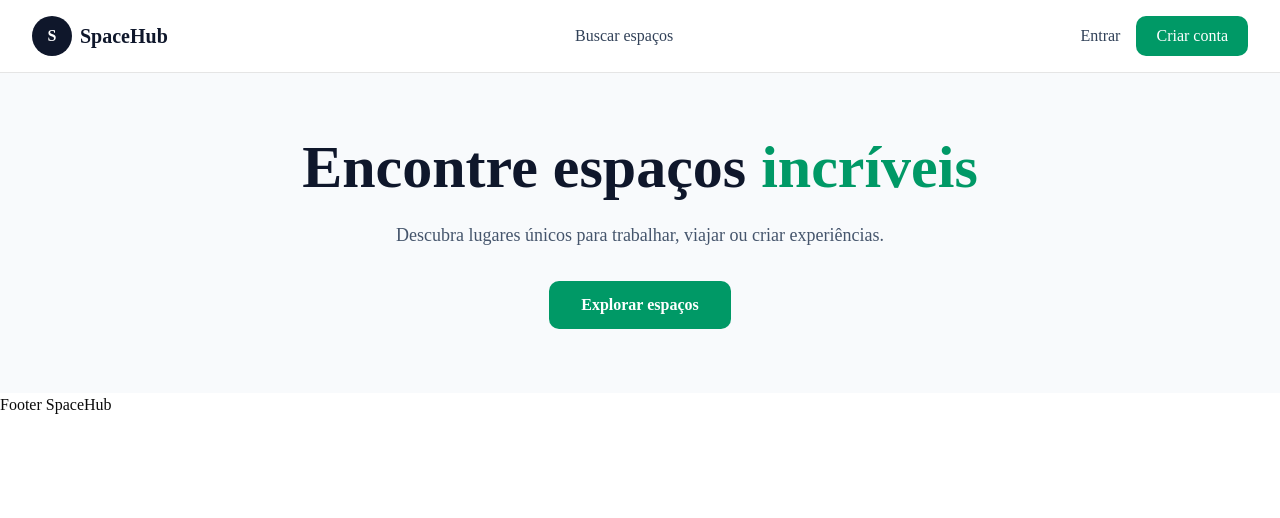
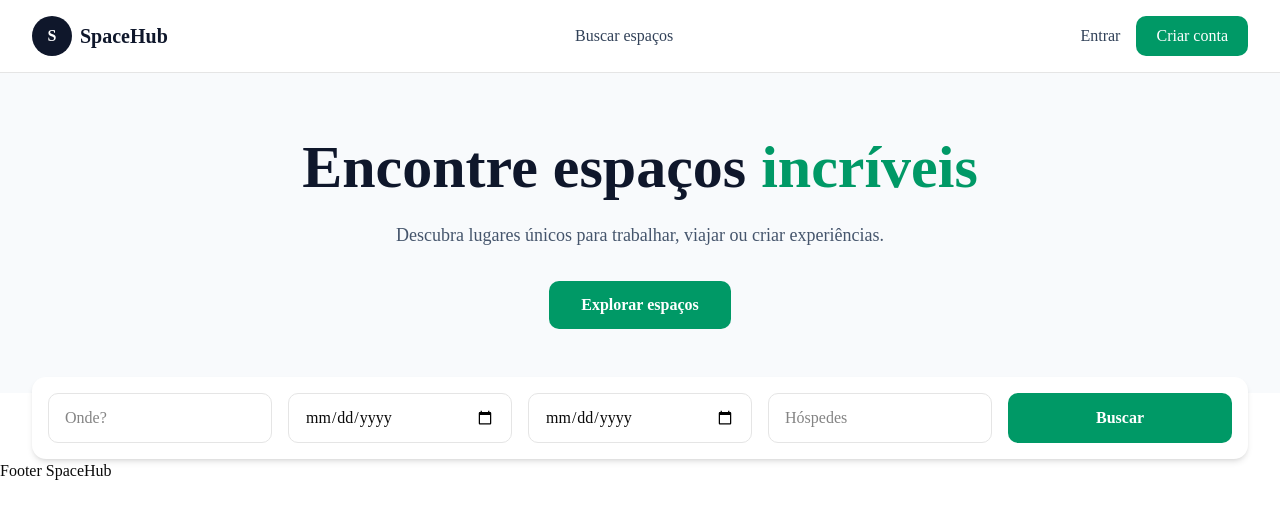
Before and after one commit to isaias30silva/SpaceHub_Conectando_Lugares_E_Pessoas_FRONTEND, a Next.js app in the folder spacehub-front/: page / in a window 1280 px wide. Shown: the top 518 px of the page. Built offline with nearby package versions, Linux system fonts and the light colour scheme.

Commit message:
feat(home): criacao da barra de busca na home page

```diff
--- a/spacehub-front/src/app/page.tsx
+++ b/spacehub-front/src/app/page.tsx
@@ -1,5 +1,6 @@
 import Navbar from "@/components/layout/Navbar";
 import Hero from "@/components/home/Hero";
+import SearchBar from "@/components/home/SearchBar";
 import Footer from "@/components/layout/Footer";
 
 export default function Home() {
@@ -9,6 +10,7 @@ export default function Home() {
 
       <main>
         <Hero />
+        <SearchBar />
       </main>
 
       <Footer />
--- a/spacehub-front/src/components/home/SearchBar.tsx
+++ b/spacehub-front/src/components/home/SearchBar.tsx
@@ -1,7 +1,88 @@
 export default function SearchBar() {
   return (
-    <section>
-      Search Bar
+    <section
+      className="
+        max-w-7xl
+        mx-auto
+        px-4
+        sm:px-6
+        lg:px-8
+        -mt-4
+      "
+    >
+      <div
+        className="
+          bg-white
+          rounded-xl
+          shadow-md
+          p-4
+
+          grid
+          grid-cols-1
+          md:grid-cols-2
+          lg:grid-cols-5
+
+          gap-4
+        "
+      >
+        <input
+          type="text"
+          placeholder="Onde?"
+          className="
+            border
+            rounded-lg
+            px-4
+            py-3
+          "
+        />
+
+        <input
+          type="date"
+          className="
+            border
+            rounded-lg
+            px-4
+            py-3
+          "
+        />
+
+        <input
+          type="date"
+          className="
+            border
+            rounded-lg
+            px-4
+            py-3
+          "
+        />
+
+        <input
+          type="number"
+          min="1"
+          placeholder="Hóspedes"
+          className="
+            border
+            rounded-lg
+            px-4
+            py-3
+          "
+        />
+
+        <button
+          className="
+            bg-emerald-600
+            text-white
+            rounded-lg
+            px-4
+            py-3
+            font-semibold
+            hover:bg-emerald-700
+            transition
+          "
+        >
+          Buscar
+        </button>
+      </div>
     </section>
   );
 }
```
